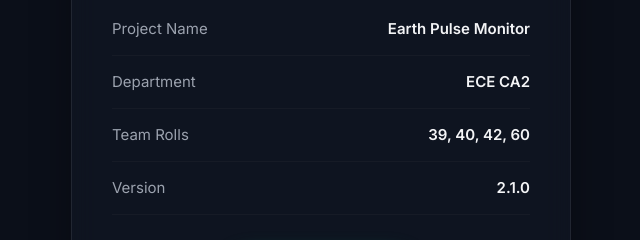
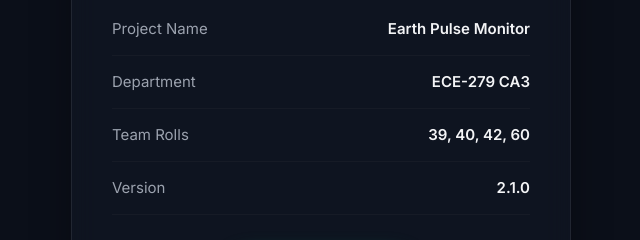
Before and after one commit to gagan2007jadaun/Earth-Pulse-Monitor, a website: page credentials.html in a window 1280 px wide. Shown: the part 287-527 px from the top of the page, 319-959 px from the left. Drawn offline with Linux system fonts and the light colour scheme.

Commit message:
Update credentials.html CA3

```diff
--- a/credentials.html
+++ b/credentials.html
@@ -14,7 +14,7 @@
     <div class="auth-title">Project Credentials</div>
     <ul class="auth-list">
       <li><span>Project Name</span> <span>Earth Pulse Monitor</span></li>
-      <li><span>Department</span> <span>ECE CA2</span></li>
+      <li><span>Department</span> <span>ECE-279 CA3</span></li>
       <li><span>Team Rolls</span> <span>39, 40, 42, 60</span></li>
       <li><span>Version</span> <span>2.1.0</span></li>
     </ul>
```
